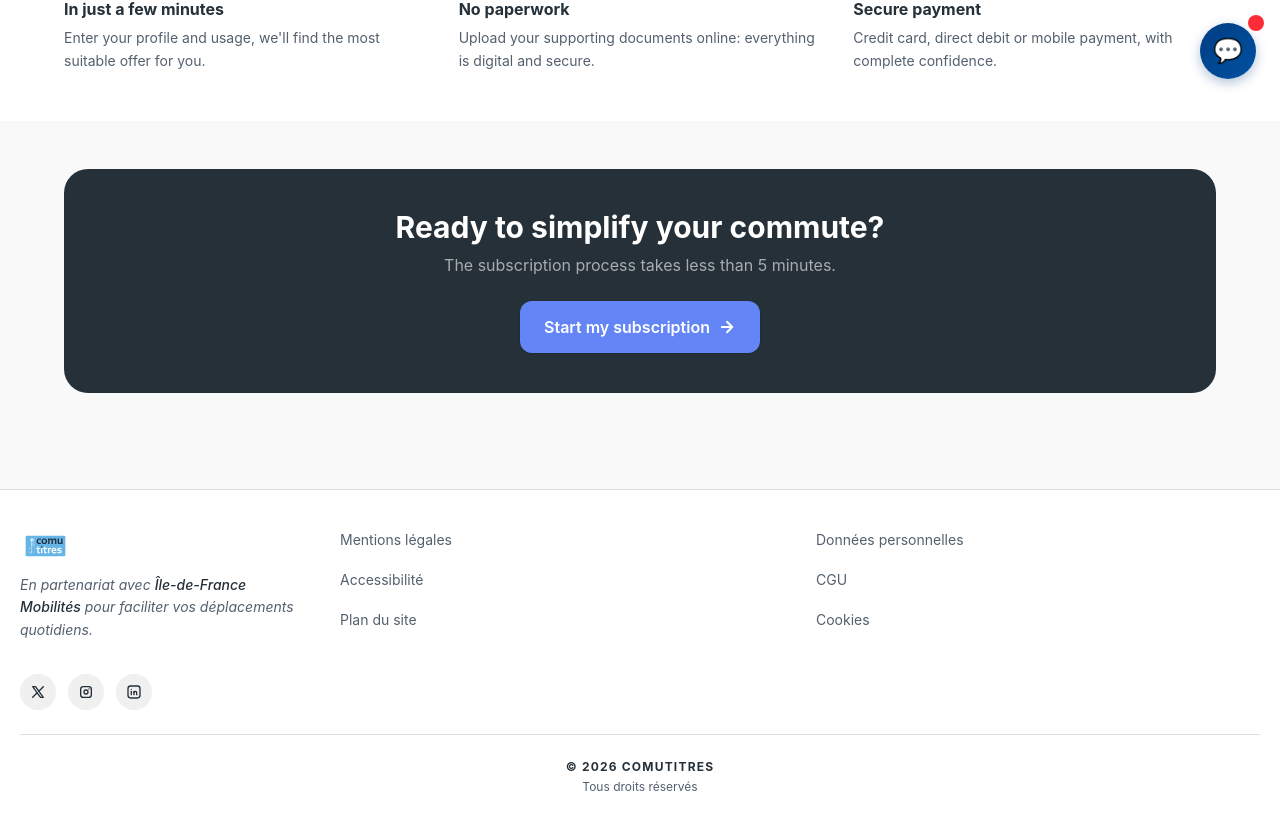
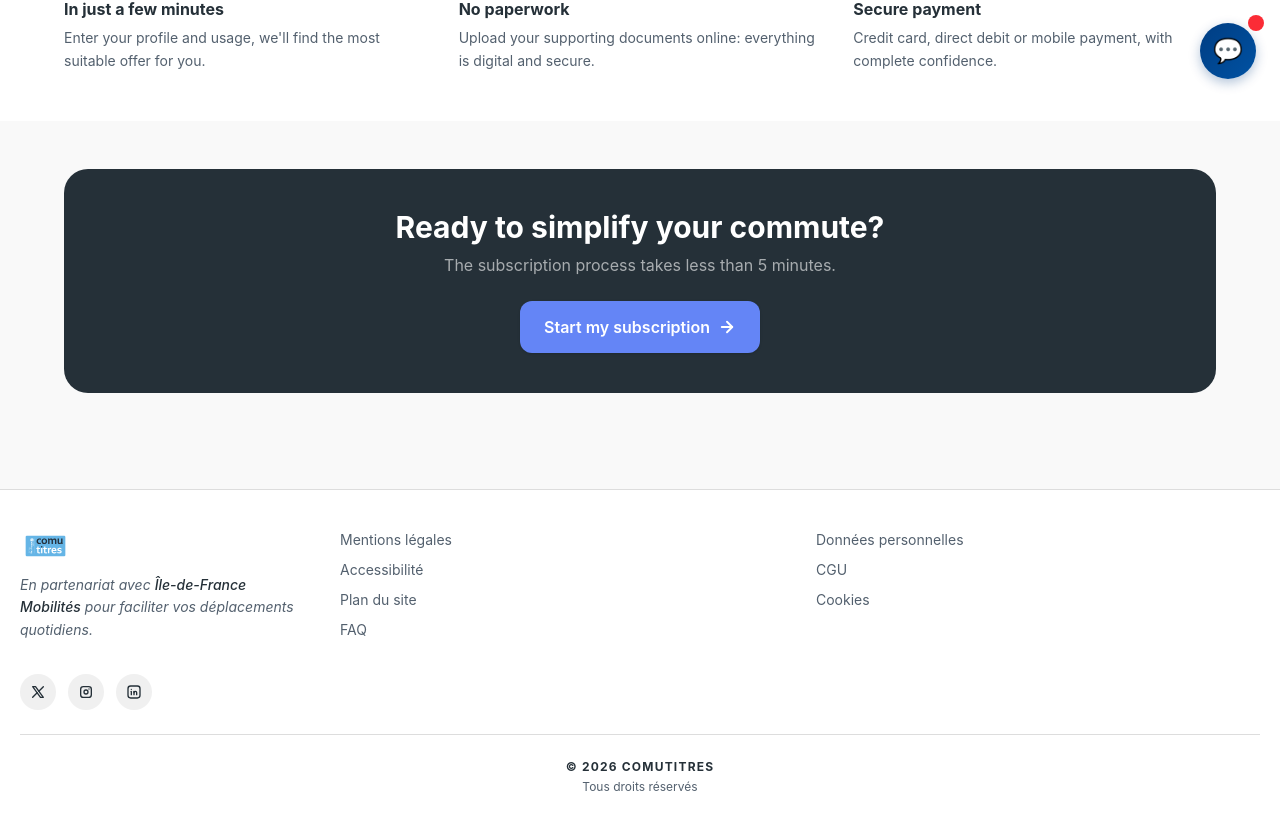
Before and after one commit to x225franc/idfm_hackaton_2026, a React (Vite) app in the folder frontend/: page / in a window 1280 px wide. Shown: the part 697-1526 px from the top of the page. Built offline with nearby package versions, Linux system fonts and the light colour scheme.

Commit message:
fix: replace inline SVGs with Tabler icons in Register, and add FAQ link to Footer

```diff
--- a/frontend/src/components/Footer.jsx
+++ b/frontend/src/components/Footer.jsx
@@ -18,15 +18,16 @@ export default function Footer() {
 
           <div className="grid grid-cols-2 gap-x-8 gap-y-2 text-sm text-secondary flex-1">
             {[
-              'Mentions légales',
-              'Données personnelles',
-              'Accessibilité',
-              'CGU',
-              'Plan du site',
-              'Cookies',
-            ].map((l) => (
-              <Link key={l} to="#" className="hover:text-anthracite transition-colors">
-                {l}
+              { label: 'Mentions légales', to: '#' },
+              { label: 'Données personnelles', to: '#' },
+              { label: 'Accessibilité', to: '#' },
+              { label: 'CGU', to: '#' },
+              { label: 'Plan du site', to: '#' },
+              { label: 'Cookies', to: '#' },
+              { label: 'FAQ', to: '/faq' },
+            ].map(({ label, to }) => (
+              <Link key={label} to={to} className="hover:text-anthracite transition-colors">
+                {label}
               </Link>
             ))}
           </div>
--- a/frontend/src/views/Register.jsx
+++ b/frontend/src/views/Register.jsx
@@ -1,28 +1,11 @@
 import { useState } from 'react';
 import { Link, useNavigate } from 'react-router-dom';
 import { useTranslation } from 'react-i18next';
+import { IconChevronLeft, IconEye, IconEyeOff, IconAlertCircle } from '@tabler/icons-react';
 import Logo from '@/components/Logo';
 import Button from '@/components/ui/Button';
 import Input from '@/components/ui/Input';
 import { PASSWORD_PATTERN } from '@/validation';
-
-function EyeIcon({ open }) {
-  if (open) {
-    return (
-      <svg width="20" height="20" viewBox="0 0 24 24" fill="none" stroke="currentColor" strokeWidth="2" strokeLinecap="round" strokeLinejoin="round">
-        <path d="M17.94 17.94A10.07 10.07 0 0 1 12 20c-7 0-11-8-11-8a18.45 18.45 0 0 1 5.06-5.94" />
-        <path d="M9.9 4.24A9.12 9.12 0 0 1 12 4c7 0 11 8 11 8a18.5 18.5 0 0 1-2.16 3.19" />
-        <line x1="1" y1="1" x2="23" y2="23" />
-      </svg>
-    );
-  }
-  return (
-    <svg width="20" height="20" viewBox="0 0 24 24" fill="none" stroke="currentColor" strokeWidth="2" strokeLinecap="round" strokeLinejoin="round">
-      <path d="M1 12s4-8 11-8 11 8 11 8-4 8-11 8-11-8-11-8z" />
-      <circle cx="12" cy="12" r="3" />
-    </svg>
-  );
-}
 
 export default function Register() {
   const { t } = useTranslation();
@@ -102,7 +85,7 @@ export default function Register() {
     <div className="min-h-screen bg-white flex flex-col">
       <header className="flex items-center px-4 py-3 border-b border-border sticky top-0 z-10 bg-white">
         <button onClick={() => navigate(-1)} className="p-2 -ml-2 rounded-lg text-anthracite hover:bg-surface transition-colors" aria-label="Retour">
-          <svg width="20" height="20" viewBox="0 0 24 24" fill="none" stroke="currentColor" strokeWidth="2.5" strokeLinecap="round" strokeLinejoin="round"><path d="M15 18l-6-6 6-6" /></svg>
+          <IconChevronLeft size={20} stroke={2.5} />
         </button>
         <div className="flex-1 flex justify-center"><Link to="/"><Logo size="md" /></Link></div>
         <div className="w-9" />
@@ -116,7 +99,7 @@ export default function Register() {
 
         {apiError && (
           <div className="mb-6 p-4 rounded-xl bg-danger-light/20 border border-danger text-danger text-sm font-medium flex gap-2">
-            <svg className="shrink-0 mt-0.5" width="16" height="16" viewBox="0 0 24 24" fill="none" stroke="currentColor" strokeWidth="2" strokeLinecap="round" strokeLinejoin="round"><circle cx="12" cy="12" r="10"/><line x1="12" y1="8" x2="12" y2="12"/><line x1="12" y1="16" x2="12.01" y2="16"/></svg>
+            <IconAlertCircle size={16} className="shrink-0 mt-0.5" stroke={2} />
             {apiError}
           </div>
         )}
@@ -163,7 +146,7 @@ export default function Register() {
                     pattern={PASSWORD_PATTERN}
                     className="w-full rounded-xl border border-border py-3.5 px-4 pr-12 text-anthracite text-base bg-white focus:outline-none focus:ring-2 focus:ring-brand focus:border-transparent transition-shadow" />
                   <button type="button" onClick={() => setShowPassword((v) => !v)} className="absolute right-4 top-1/2 -translate-y-1/2 text-secondary hover:text-anthracite transition-colors">
-                    <EyeIcon open={showPassword} />
+                    {showPassword ? <IconEyeOff size={20} stroke={2} /> : <IconEye size={20} stroke={2} />}
                   </button>
                 </div>
               </div>
```
